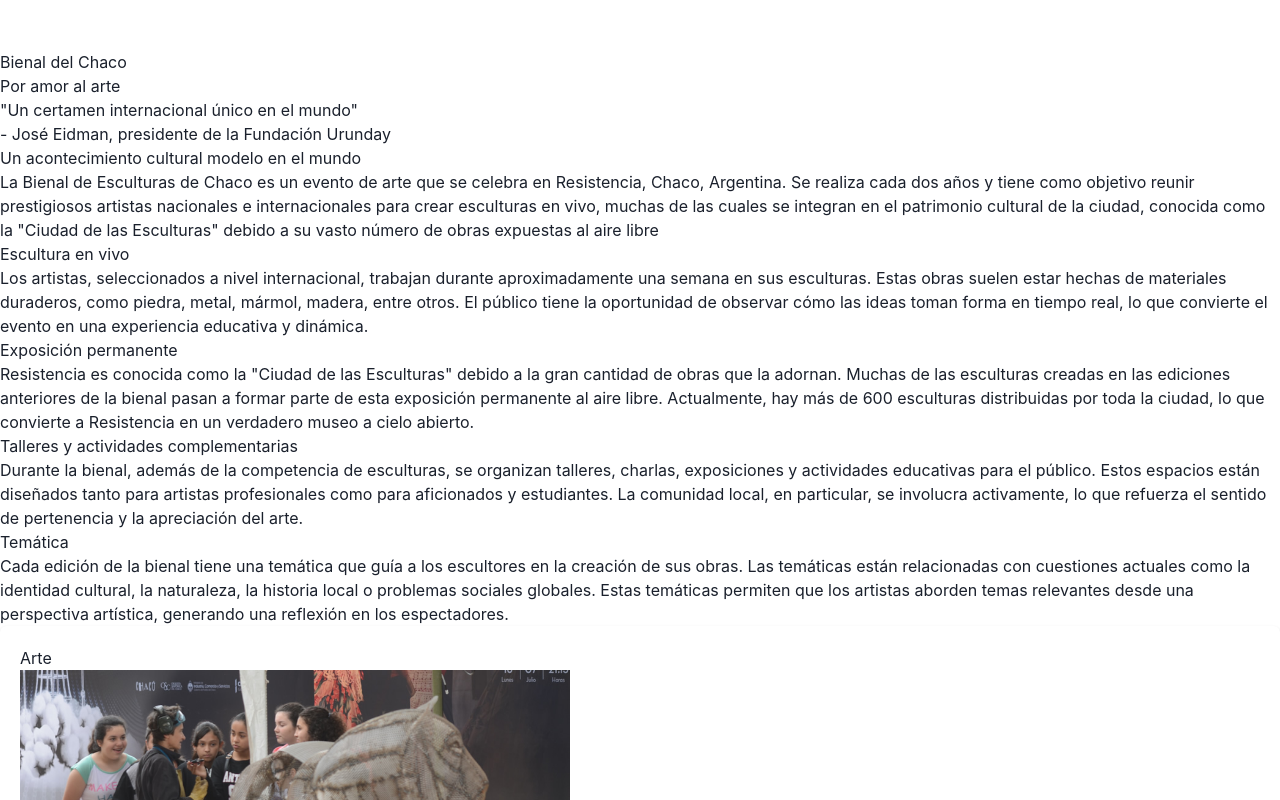
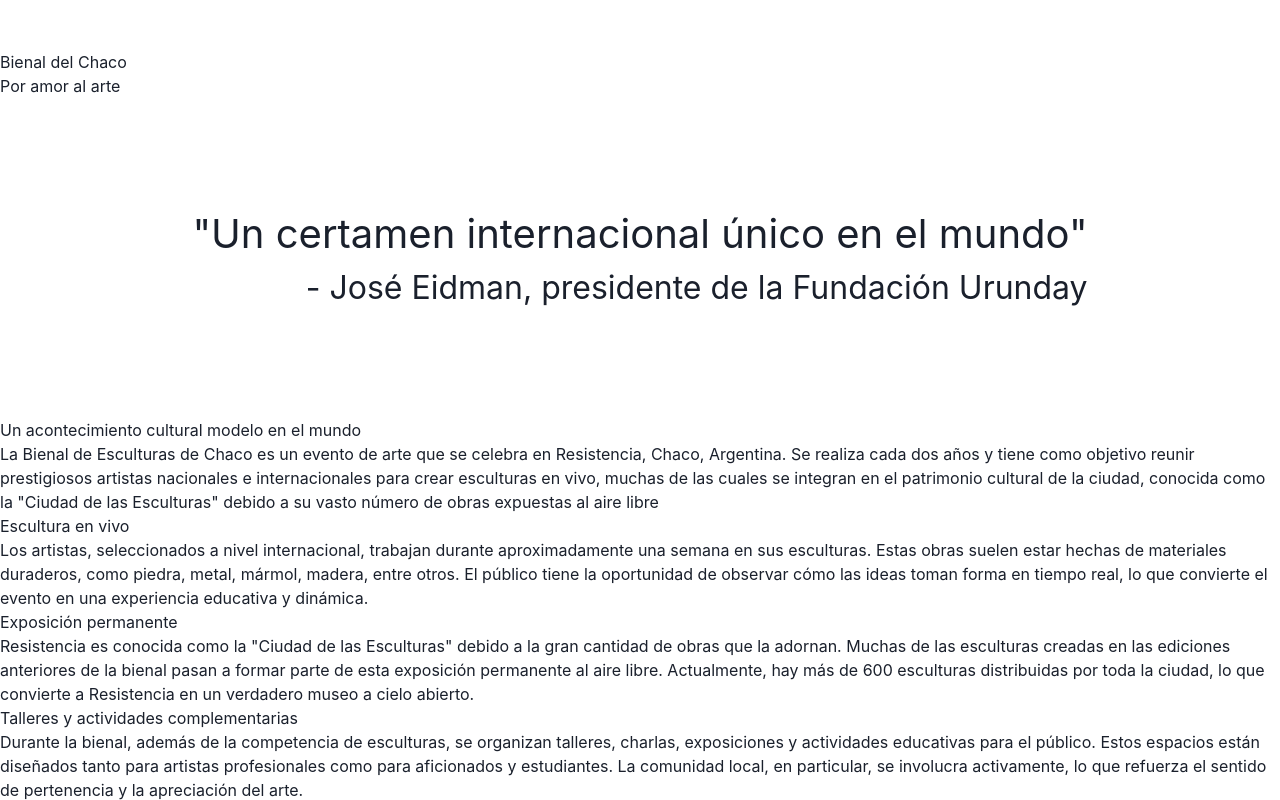
Before and after one commit to FRRe-DS/2024-01-TPI, a Next.js app: page / in a window 1280 px wide. Shown: the top 800 px of the page. Built offline with nearby package versions, Linux system fonts and the light colour scheme.

Commit message:
Estilizada area de cita

```diff
--- a/src/app/page.jsx
+++ b/src/app/page.jsx
@@ -1,17 +1,20 @@
 import ImageBar from "./ui/ImagenesRender/imageBar";
+import "./ui/Styles/page.css";
 
 export default function Home() {
   return (
     <>
       <main>
         <section className="rootPageCita">
+
+          <div className="rootPageCitaBloque">
           <h1 className="rootCitaTitulo">
             "Un certamen internacional único en el mundo"
           </h1>
-
           <p className="rootCitaParrafo">
             - José Eidman, presidente de la Fundación Urunday
           </p>
+          </div>
         </section>
 
         <div>
--- /dev/null
+++ b/src/app/ui/Styles/page.css
@@ -0,0 +1,34 @@
+*{
+    margin: 0;
+    padding: 0;
+    box-sizing: border-box;
+}
+
+/* main{
+    margin: 0 5%;
+
+} */
+
+.rootPageCita {
+    height: 40vh;
+    display: flex;
+    flex-direction: column;
+    justify-content: center;
+    align-items: center;
+
+}
+
+.rootPageCitaBloque{
+    align-items: end;
+    display: flex;
+    flex-direction: column;
+}
+
+
+.rootCitaTitulo{
+    font-size: 2.5rem;
+}
+
+.rootCitaParrafo{
+    font-size: 2rem;
+}
```
